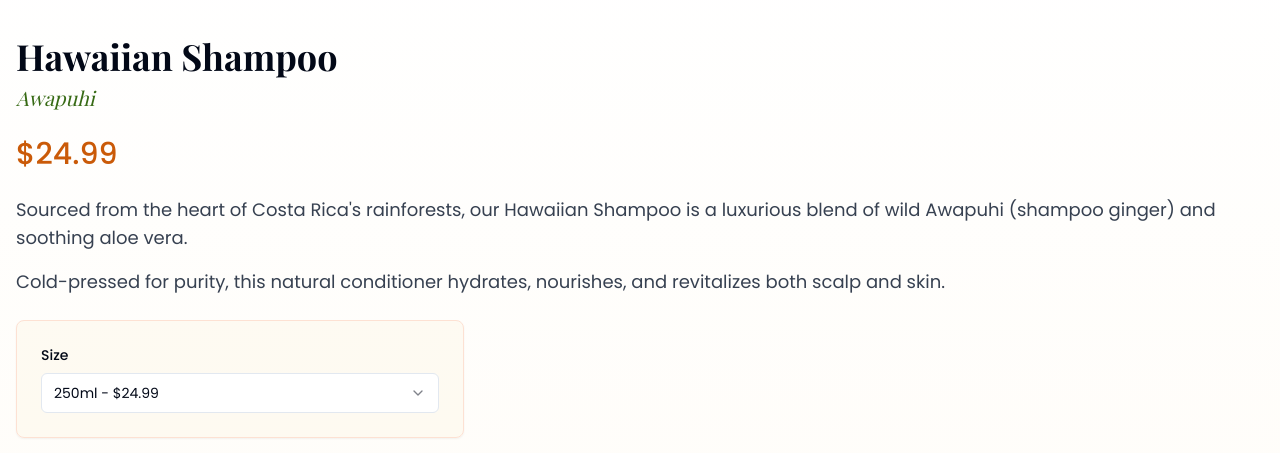
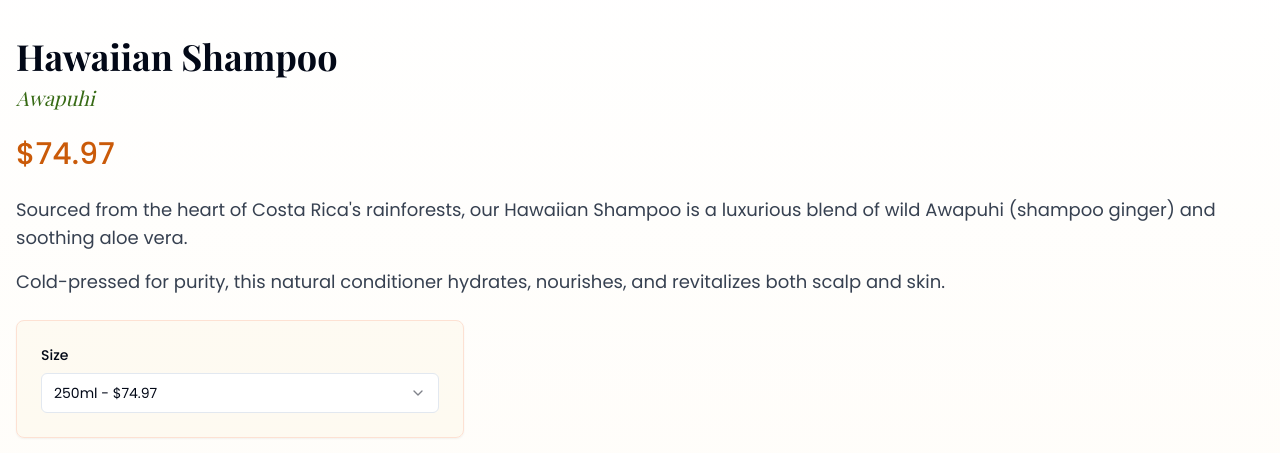
Before and after one commit to DevGruGold/awapuhi-tropics-cart, a React (Vite) app: page / in a window 1280 px wide. Shown: the part 860-1313 px from the top of the page. Built offline with nearby package versions, Linux system fonts and the light colour scheme.

Commit message:
Increase product prices by 3x
Multiply the price values returned by the getPrice function in ProductSection.tsx by 3. Update the price labels in the sizeOptions array accordingly.

```diff
--- a/src/components/ProductSection.tsx
+++ b/src/components/ProductSection.tsx
@@ -1,4 +1,3 @@
-
 import { useState } from "react";
 import { useCart } from "@/context/CartContext";
 import { useLanguage } from "@/context/LanguageContext";
@@ -36,20 +35,20 @@ const ProductSection = () => {
   const getPrice = () => {
     switch (selectedSize) {
       case "100ml":
-        return 12.99;
+        return 38.97; // 12.99 * 3
       case "250ml":
-        return 24.99;
+        return 74.97; // 24.99 * 3
       case "500ml":
-        return 39.99;
+        return 119.97; // 39.99 * 3
       default:
-        return 24.99;
+        return 74.97; // 24.99 * 3
     }
   };
 
   const sizeOptions = [
-    { value: "100ml", label: "100ml - $12.99" },
-    { value: "250ml", label: "250ml - $24.99" },
-    { value: "500ml", label: "500ml - $39.99" },
+    { value: "100ml", label: "100ml - $38.97" },
+    { value: "250ml", label: "250ml - $74.97" },
+    { value: "500ml", label: "500ml - $119.97" },
   ];
 
   const benefits = [
```
